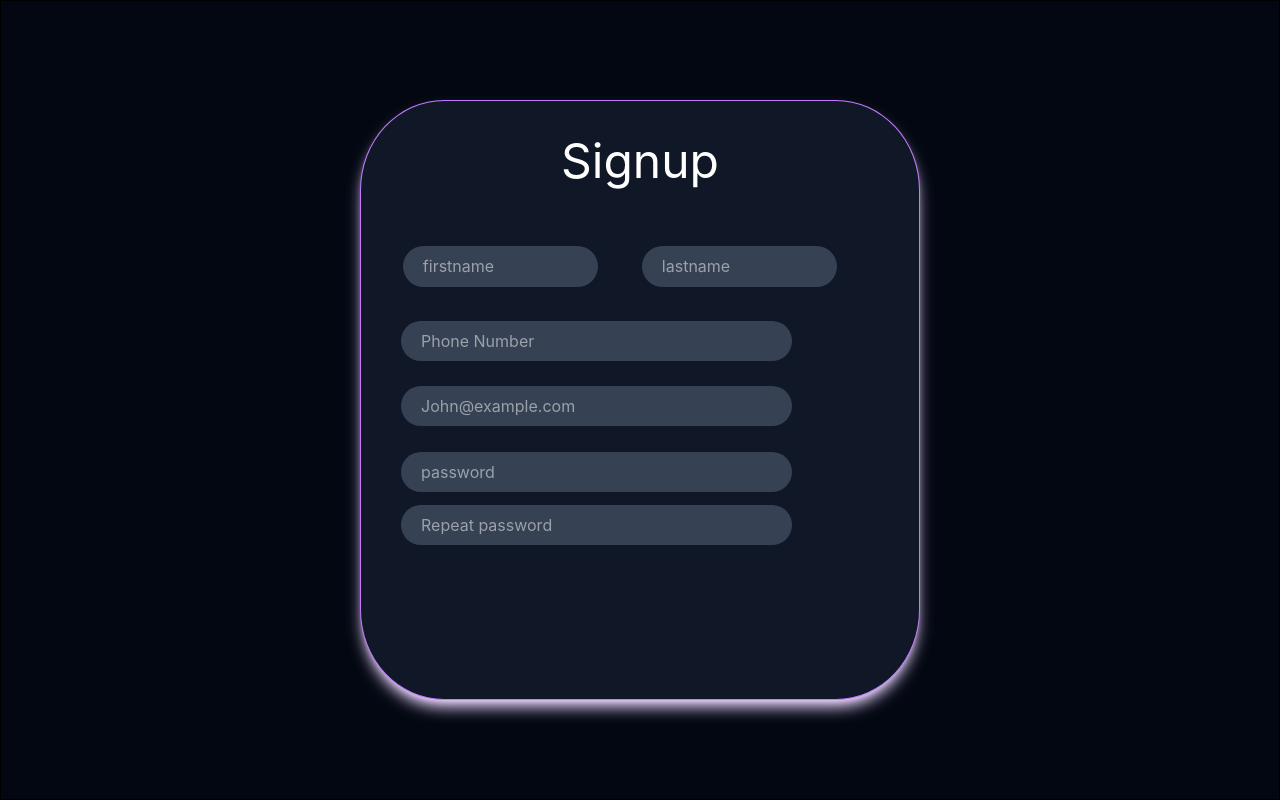
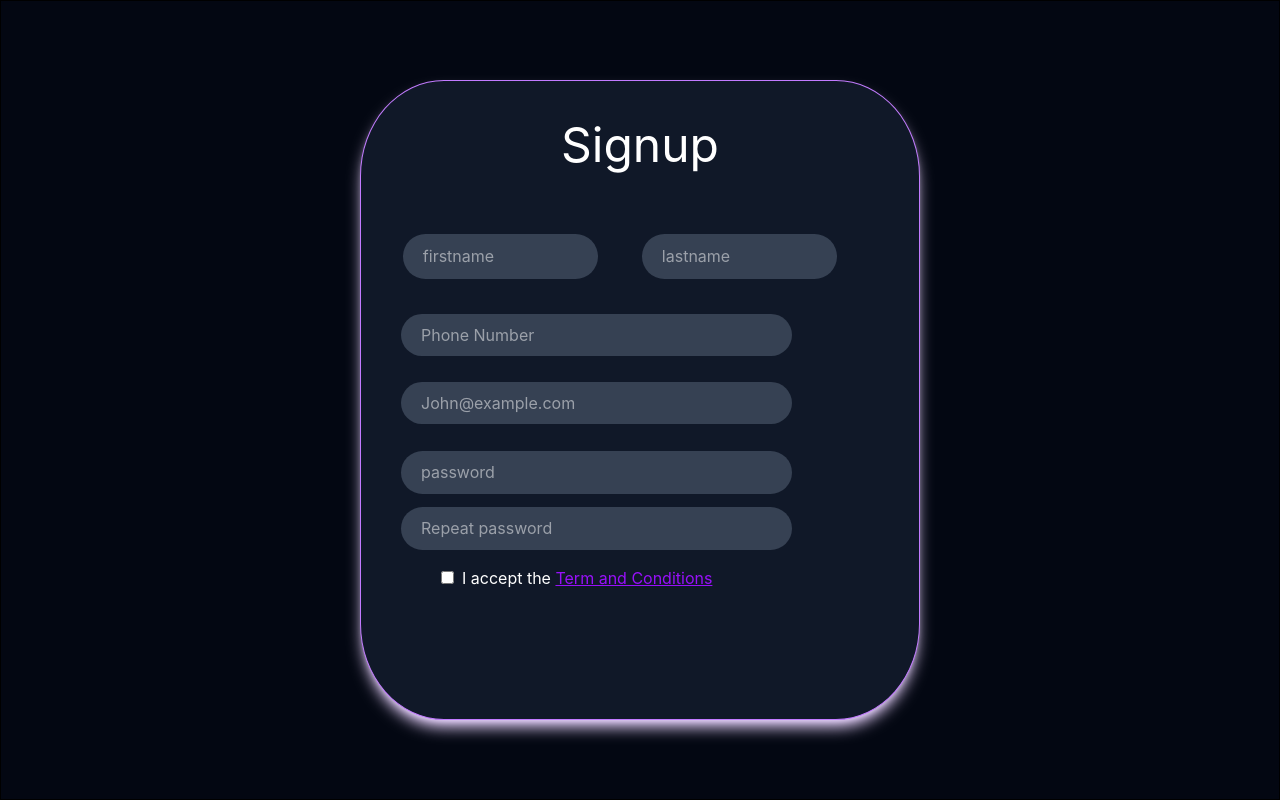
Before and after one commit to knjaloun/ft_trancendance, a React (Vite) app in the folder frontend/app/: page /register in a window 1280 px wide. Built offline with nearby package versions, Linux system fonts and the light colour scheme.

Commit message:
added checkbox for term an conditions

```diff
--- a/frontend/app/src/features/auth/components/registerForm.tsx
+++ b/frontend/app/src/features/auth/components/registerForm.tsx
@@ -36,7 +36,10 @@ export function RegisterForm() {
                 </div>
             </div>
 
-            <div className=""></div>
+            <div className="w-full h-1/10 sm:mt-5">
+            <input type="checkbox" className="mr-2 ml-20"/>
+            <label className="text-white">I accept the <a href="" className="text-purple-600 underline">Term and Conditions </a></label>
+            </div>
         </form>
     )
 }
--- a/frontend/app/src/features/auth/pages/register.tsx
+++ b/frontend/app/src/features/auth/pages/register.tsx
@@ -4,7 +4,7 @@ export function RegisterPage() {
     return (
         <div className="h-full w-full  bg-gray-950 flex justify-center items-center border">
             <div className="bg-gray-900 w-full h-full sm:rounded-[15%] shadow-lg sm:shadow-purple-200 sm:border
-             sm:border-purple-400 sm:w-140 sm:h-150">
+             sm:border-purple-400 sm:w-140 sm:h-160">
                 <div className="w-full h-2/10 flex justify-center items-center text-white text-5xl">
                     <h1>Signup</h1>
                 </div>
```
